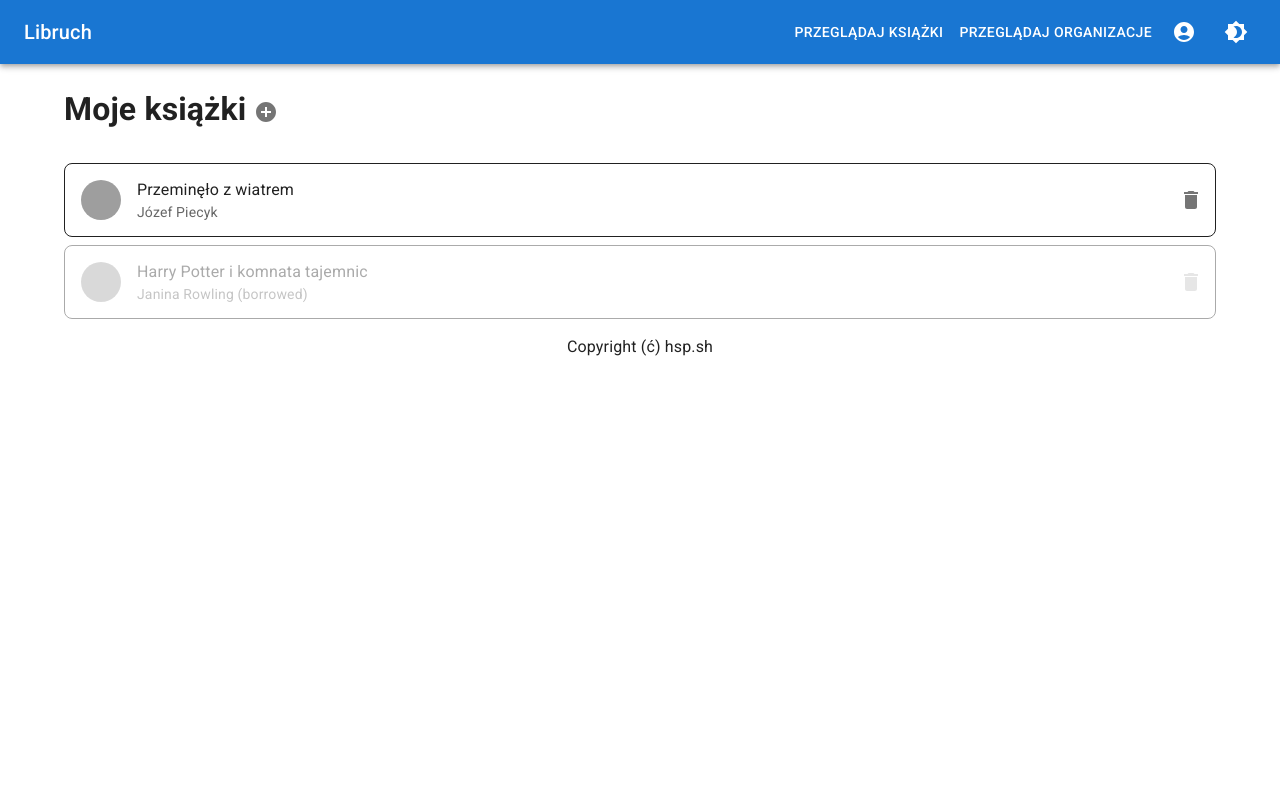
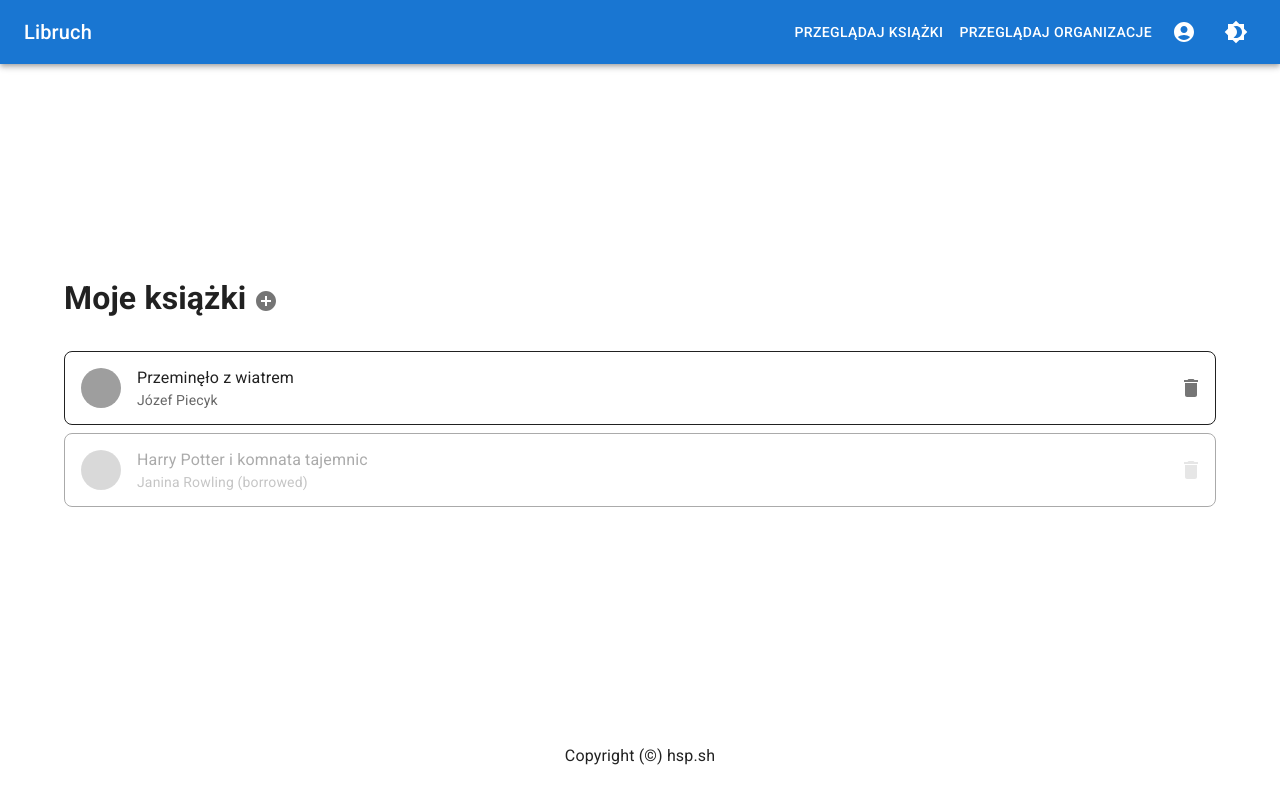
Before and after one commit to ksidelta/libruch, a Next.js app in the folder frontend/: page /books in a window 1280 px wide. Built offline with nearby package versions, Linux system fonts and the light colour scheme; grey boxes are pictures that could not be loaded.

Commit message:
Fixing layout + adding 2 views for orgs

```diff
--- a/frontend/components/Layout.tsx
+++ b/frontend/components/Layout.tsx
@@ -3,28 +3,53 @@ import Grid from "@mui/material/Grid";
 import CssBaseline from "@mui/material/CssBaseline";
 
 import Navbar from "./Navbar";
+import { ComponentType, PropsWithChildren } from "react";
 
 const Footer = () => {
   return (
     <Box>
-      Copyright (ć) <a href="https://hsp.sh">hsp.sh</a>
+      <div style={{ textAlign: 'center', padding: '2rem' }}>Copyright (&copy;) <a href="https://hsp.sh">hsp.sh</a></div>
     </Box>
   );
 };
+
+type LayoutGridProps = PropsWithChildren<{
+  Footer?: ComponentType;
+  Navigation?: ComponentType;
+}>
+const LayoutGrid = ({ Navigation, children, Footer }: LayoutGridProps) => {
+  return <div style={{
+    display: 'flex',
+    flexDirection: 'column',
+    minHeight: '100vh',
+  }}>
+    {Navigation && <Navigation />}
+
+    <div style={{ flexGrow: 1 }}>
+      {children}
+    </div>
+
+    {Footer && <Footer />}
+  </div>
+}
 
 export const UnauthorizedLayout = ({ children }) => {
   return (
     <>
       <CssBaseline />
+      <LayoutGrid
+        Footer={Footer}
+      >
         <Grid
           container
           direction="column"
           justifyContent="center"
           alignItems="center"
+          height="100%"
         >
           {children}
-        <Footer />
         </Grid>
+      </LayoutGrid>
     </>
   );
 };
@@ -33,16 +58,19 @@ export const AuthorizedLayout = ({ children }) => {
   return (
     <>
       <CssBaseline />
-      <Navbar />
+      <LayoutGrid
+        Navigation={Navbar}
+        Footer={Footer}>
         <Grid
           container
           direction="column"
           justifyContent="center"
           alignItems="center"
+          height="100%"
         >
           {children}
-        <Footer />
         </Grid>
+      </LayoutGrid>
     </>
   );
 };
--- a/frontend/components/Navbar.tsx
+++ b/frontend/components/Navbar.tsx
@@ -36,7 +36,7 @@ const Navbar = () => {
             <Link href="/books">Przeglądaj książki</Link>
           </Button>
           <Button color="inherit">
-            <Link href="/borrowings">Przeglądaj organizacje</Link>
+            <Link href="/organisations">Przeglądaj organizacje</Link>
           </Button>
           {auth && (
             <div>
--- a/frontend/pages/organisations.tsx
+++ b/frontend/pages/organisations.tsx
@@ -3,9 +3,7 @@ import { AuthorizedLayout } from "../components/Layout";
 const Organisation = () => {
   return (
     <AuthorizedLayout>
-      <div>
-        list organizacji, dodawanie organizacji, dodawanie usera do organizacji
-      </div>
+      To ma wylecieć
     </AuthorizedLayout>
   );
 };
```
Also changed, not shown: frontend/pages/organisations/add.tsx (added, +27 -0 lines), frontend/pages/organisations/join.tsx (added, +42 -0 lines), 1 other file (tests, documents, lock files or other folders). Lines whose indentation alone changed are shown as unchanged.
